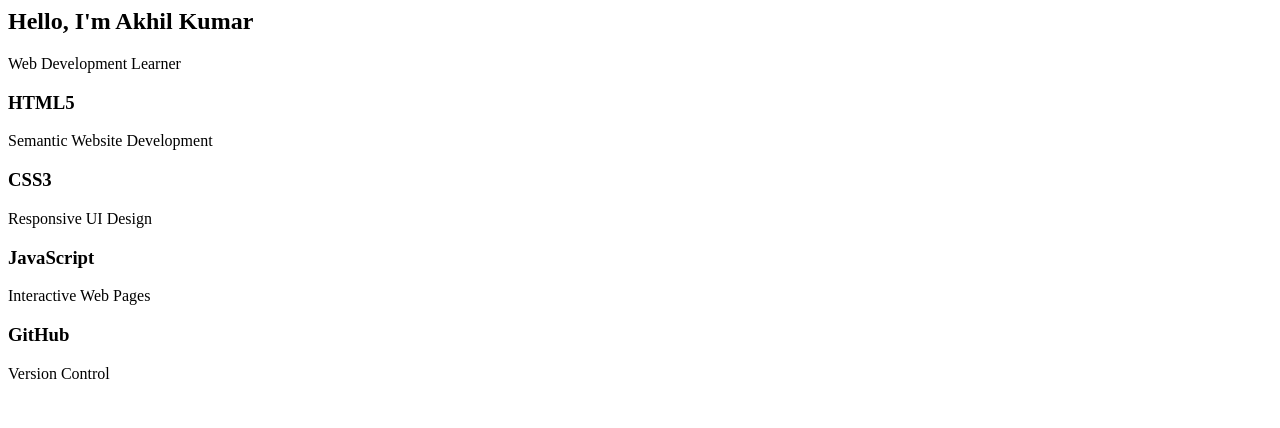
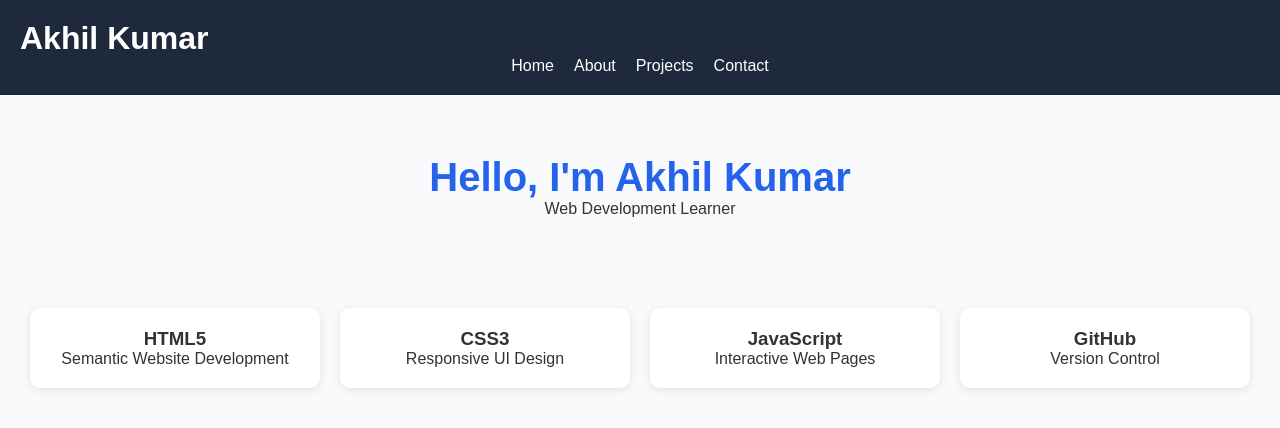
Before and after one commit to akhilsaini2912/portfolio-website, a plain HTML site: page index.html in a window 1280 px wide. Drawn offline with Linux system fonts and the light colour scheme.

Commit message:
Update index.html

```diff
--- a/index.html
+++ b/index.html
@@ -1,3 +1,33 @@
+<!DOCTYPE html>
+<html lang="en">
+<head>
+<meta charset="UTF-8">
+<meta name="viewport" content="width=device-width, initial-scale=1.0">
+<meta name="description" content="Personal Portfolio Website">
+<meta name="keywords" content="Portfolio, Web Developer">
+<meta name="author" content="Akhil Kumar">
+
+<title>Akhil Kumar Portfolio</title>
+
+<link rel="stylesheet" href="style.css">
+</head>
+
+<body>
+
+<header>
+<h1>Akhil Kumar</h1>
+
+<nav aria-label="Main Navigation">
+<ul>
+<li><a href="index.html">Home</a></li>
+<li><a href="about.html">About</a></li>
+<li><a href="projects.html">Projects</a></li>
+<li><a href="contact.html">Contact</a></li>
+</ul>
+</nav>
+</header>
+
+<main>
 <section class="hero">
     <h2>Hello, I'm Akhil Kumar</h2>
     <p>Web Development Learner</p>
```
